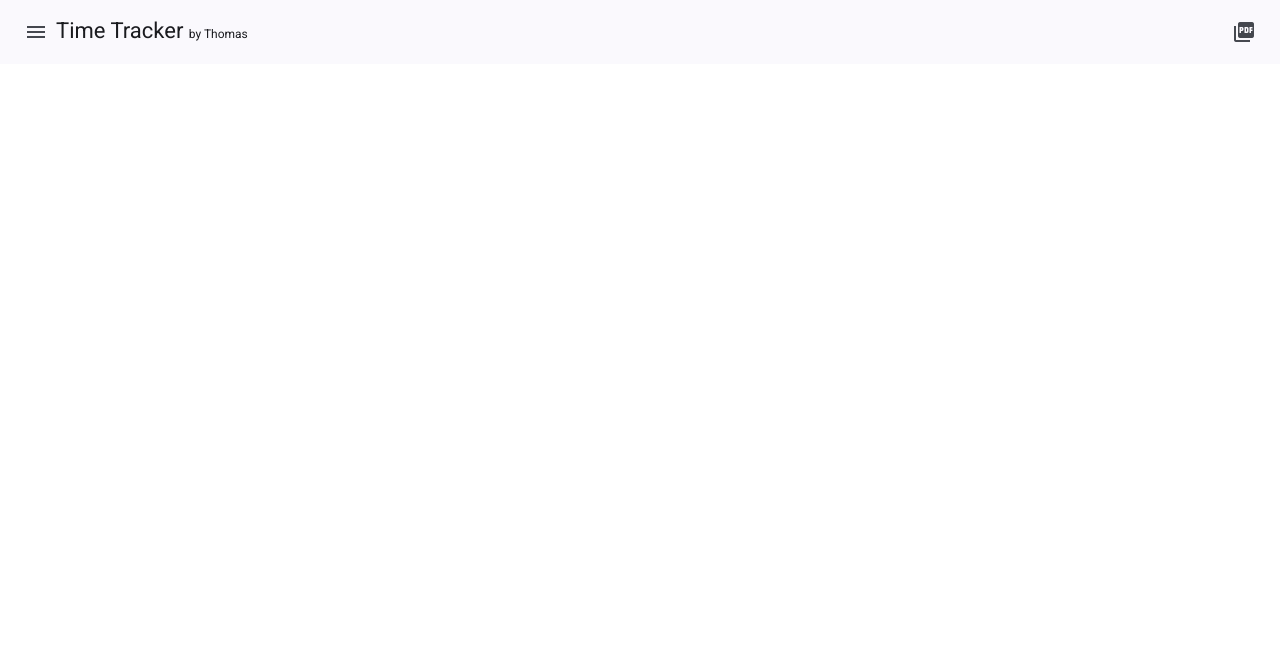
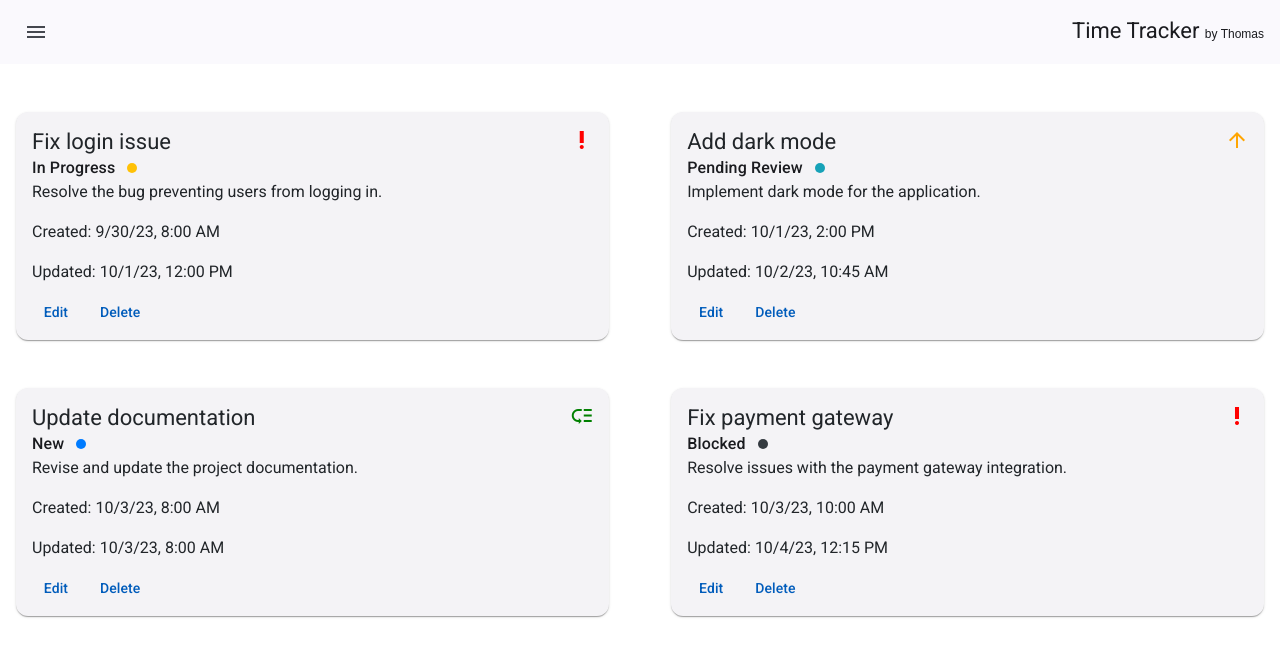
Before and after one commit to StrayFurther/TimeTrack, an Angular app in the folder frontend/: page /home in a window 1280 px wide. Before the commit this address led to /. Shown: the top 656 px of the page. Built offline with nearby package versions, Linux system fonts and the light colour scheme.

Commit message:
ticket overview page, mock data, status

```diff
--- a/frontend/src/app/app.routes.ts
+++ b/frontend/src/app/app.routes.ts
@@ -1,3 +1,7 @@
 import { Routes } from '@angular/router';
+import { TicketOverviewComponent } from './pages/ticket-overview/ticket-overview.component';
 
-export const routes: Routes = [];
+export const routes: Routes = [
+  { path: 'home', component: TicketOverviewComponent },
+  { path: '', redirectTo: 'home', pathMatch: 'full' }
+];
--- /dev/null
+++ b/frontend/src/app/mocks/tickets.ts
@@ -0,0 +1,65 @@
+import { Ticket, TicketStatus, Priority } from '../models/ticket';
+
+export const TICKETS: Ticket[] = [
+  {
+    id: 1,
+    name: 'Fix login issue',
+    description: 'Resolve the bug preventing users from logging in.',
+    Bookings: [
+      {
+        id: 101,
+        description: 'Initial investigation',
+        timeSpent: { hours: 2, minutes: 30, seconds: 0 },
+        createdAt: new Date('2023-10-01T10:00:00'),
+      },
+    ],
+    status: TicketStatus.InProgress,
+    priority: Priority.High,
+    createdAt: new Date('2023-09-30T08:00:00'),
+    updatedAt: new Date('2023-10-01T12:00:00'),
+  },
+  {
+    id: 2,
+    name: 'Add dark mode',
+    description: 'Implement dark mode for the application.',
+    Bookings: [
+      {
+        id: 102,
+        description: 'Design mockups',
+        timeSpent: { hours: 1, minutes: 45, seconds: 0 },
+        createdAt: new Date('2023-10-02T09:00:00'),
+      },
+    ],
+    status: TicketStatus.PendingReview,
+    priority: Priority.Medium,
+    createdAt: new Date('2023-10-01T14:00:00'),
+    updatedAt: new Date('2023-10-02T10:45:00'),
+  },
+  {
+    id: 3,
+    name: 'Update documentation',
+    description: 'Revise and update the project documentation.',
+    Bookings: [],
+    status: TicketStatus.New,
+    priority: Priority.Low,
+    createdAt: new Date('2023-10-03T08:00:00'),
+    updatedAt: new Date('2023-10-03T08:00:00'),
+  },
+  {
+    id: 4,
+    name: 'Fix payment gateway',
+    description: 'Resolve issues with the payment gateway integration.',
+    Bookings: [
+      {
+        id: 103,
+        description: 'Debugging payment errors',
+        timeSpent: { hours: 3, minutes: 15, seconds: 0 },
+        createdAt: new Date('2023-10-04T11:00:00'),
+      },
+    ],
+    status: TicketStatus.Blocked,
+    priority: Priority.High,
+    createdAt: new Date('2023-10-03T10:00:00'),
+    updatedAt: new Date('2023-10-04T12:15:00'),
+  },
+];
--- /dev/null
+++ b/frontend/src/app/models/ticket.ts
@@ -0,0 +1,42 @@
+export interface Time {
+  hours: number;
+  minutes: number;
+  seconds: number;
+}
+
+export interface Booking {
+  id: number;
+  description: string;
+  timeSpent: Time;
+  createdAt: Date;
+  bookerId?: number; // for future use, for example, to track who booked the ticket.
+  // also usable for a group feature
+}
+
+export enum TicketStatus {
+  New = 'New',
+  InProgress = 'In Progress',
+  Completed = 'Completed',
+  PendingReview = 'Pending Review',
+  OnHold = 'On Hold',
+  Cancelled = 'Cancelled',
+  Reopened = 'Reopened',
+  Blocked = 'Blocked',
+}
+
+export enum Priority {
+  High = 'High',
+  Medium = 'Medium',
+  Low = 'Low',
+}
+
+export interface Ticket {
+  id: number;
+  name: string;
+  description: string;
+  Bookings: Booking[];
+  status?: TicketStatus;
+  priority?: Priority;
+  createdAt?: Date;
+  updatedAt?: Date;
+}
--- a/frontend/src/app/pages/page-header/page-header.component.html
+++ b/frontend/src/app/pages/page-header/page-header.component.html
@@ -2,15 +2,22 @@
   <button mat-icon-button class="w-auto" [matMenuTriggerFor]="menu">
     <mat-icon>menu</mat-icon>
   </button>
-  <span class="w-100" >Time Tracker <span class="tt-small-text">by Thomas</span></span>
-  <button mat-icon-button class="w-auto" aria-label="Example icon-button with heart icon">
-    <mat-icon>picture_as_pdf</mat-icon>
-  </button>
+  <span class="w-100 text-end" >Time Tracker <span class="tt-small-text cursive-font">by Thomas</span></span>
 </mat-toolbar>
 <mat-menu #menu="matMenu">
   <button mat-menu-item (click)="console.log('Menu item clicked_: Profile')">
     <mat-icon>person</mat-icon>
     <span>Profile</span>
+  </button>
+  <button mat-menu-item (click)="console.log('Menu item clicked_: Tickets')">
+    <mat-icon class="material-symbols-outlined">
+      local_activity
+    </mat-icon>
+    <span>Tickets</span>
+  </button>
+  <button mat-menu-item class="w-auto" aria-label="Example icon-button with heart icon">
+    <mat-icon>picture_as_pdf</mat-icon>
+    <span>Als PDF exportieren</span>
   </button>
   <button mat-menu-item (click)="console.log('Menu item clicked_: Settings')">
     <mat-icon>settings</mat-icon>
--- /dev/null
+++ b/frontend/src/app/pages/ticket-overview/ticket-overview.component.html
@@ -0,0 +1,25 @@
+<div class="d-flex w-100 justify-content-between flex-wrap px-3">
+  @for (ticket of tickets; track ticket.id) {
+    <mat-card class="mt-5 w-47-5">
+      <mat-card-header class="d-flex w-100">
+        <div class="d-flex flex-column w-100">
+          <mat-card-title>{{ ticket.name }}</mat-card-title>
+          <mat-card-subtitle>
+            {{ ticket.status }}
+            <span class="status-indicator" [ngClass]="getStatusClass(ticket.status)"></span>
+          </mat-card-subtitle>
+        </div>
+        <mat-icon [ngClass]="getPriorityClass(ticket.priority)">{{getPriorityIcon(ticket.priority)}}</mat-icon>
+      </mat-card-header>
+      <mat-card-content>
+        <p>{{ ticket.description }}</p>
+        <p>Created: {{ ticket.createdAt | date:'short' }}</p>
+        <p>Updated: {{ ticket.updatedAt | date:'short' }}</p>
+      </mat-card-content>
+      <mat-card-actions>
+        <button mat-button >Edit</button>
+        <button mat-button >Delete</button>
+      </mat-card-actions>
+    </mat-card>
+  }
+</div>
--- /dev/null
+++ b/frontend/src/app/pages/ticket-overview/ticket-overview.component.scss
@@ -0,0 +1,40 @@
+
+.status-indicator {
+  width: 10px;
+  height: 10px;
+  border-radius: 50%;
+  display: inline-block;
+  margin-left: 8px;
+}
+
+.status-new {
+  background-color: #007bff; // Blue for "New"
+}
+
+.status-in-progress {
+  background-color: #ffc107; // Yellow for "In Progress"
+}
+
+.status-completed {
+  background-color: #28a745; // Green for "Completed"
+}
+
+.status-pending-review {
+  background-color: #17a2b8; // Cyan for "Pending Review"
+}
+
+.status-on-hold {
+  background-color: #6c757d; // Gray for "On Hold"
+}
+
+.status-cancelled {
+  background-color: #dc3545; // Red for "Cancelled"
+}
+
+.status-reopened {
+  background-color: #fd7e14; // Orange for "Reopened"
+}
+
+.status-blocked {
+  background-color: #343a40; // Dark gray for "Blocked"
+}
--- /dev/null
+++ b/frontend/src/app/pages/ticket-overview/ticket-overview.component.ts
@@ -0,0 +1,77 @@
+import { Component } from '@angular/core';
+import {Priority, Ticket, TicketStatus} from '../../models/ticket';
+import {TICKETS} from '../../mocks/tickets';
+import {MatCard, MatCardActions, MatCardContent, MatCardHeader, MatCardTitle, MatCardSubtitle } from '@angular/material/card';
+import {MatButton} from '@angular/material/button';
+import {CommonModule, DatePipe} from '@angular/common';
+import {MatIcon, MatIconModule} from '@angular/material/icon';
+
+@Component({
+  selector: 'app-ticket-overview',
+  imports: [
+    MatCard,
+    MatCardSubtitle,
+    MatCardTitle,
+    MatCardHeader,
+    MatCardContent,
+    MatButton,
+    MatCardActions,
+    DatePipe,
+    CommonModule,
+    MatIcon
+  ],
+  templateUrl: './ticket-overview.component.html',
+  styleUrl: './ticket-overview.component.scss'
+})
+export class TicketOverviewComponent {
+  tickets: Ticket[] = TICKETS;
+
+  getPriorityClass(priority?: Priority): string {
+    switch (priority) {
+      case 'High':
+        return 'priority-high';
+      case 'Medium':
+        return 'priority-medium';
+      case 'Low':
+        return 'priority-low';
+      default:
+        return '';
+    }
+  }
+
+  getPriorityIcon(priority?: Priority): string {
+    switch (priority) {
+      case 'High':
+        return 'priority_high'; // Urgent icon
+      case 'Medium':
+        return 'arrow_upward'; // Moderate importance
+      case 'Low':
+        return 'low_priority'; // Low importance
+      default:
+        return 'help'; // Default or unknown priority
+    }
+  }
+
+  getStatusClass(status?: TicketStatus): string {
+    switch (status) {
+      case TicketStatus.New:
+        return 'status-new';
+      case TicketStatus.InProgress:
+        return 'status-in-progress';
+      case TicketStatus.Completed:
+        return 'status-completed';
+      case TicketStatus.PendingReview:
+        return 'status-pending-review';
+      case TicketStatus.OnHold:
+        return 'status-on-hold';
+      case TicketStatus.Cancelled:
+        return 'status-cancelled';
+      case TicketStatus.Reopened:
+        return 'status-reopened';
+      case TicketStatus.Blocked:
+        return 'status-blocked';
+      default:
+        return '';
+    }
+  }
+}
--- a/frontend/src/styles.scss
+++ b/frontend/src/styles.scss
@@ -22,6 +22,30 @@ body { margin: 0; font-family: Roboto, "Helvetica Neue", sans-serif; }
   font-size: 12px;
 }
 
+.cursive-font {
+  font-family: 'Cursive', 'Brush Script MT', sans-serif;
+}
+
+.w-45 {
+  width: 45%;
+}
+
+.w-47-5 {
+  width: 47.5%;
+}
+
+.priority-high {
+  color: #FF0000 !important;
+}
+
+.priority-medium {
+  color: #FFA500 !important;
+}
+
+.priority-low {
+  color: #008000 !important;
+}
+
 @media (max-width: 600px) {
   .tt-small-text {
     font-size: 10px;
```
Also changed, not shown: frontend/src/app/utils/ticket-mapper.ts (added, +25 -0 lines), 1 other file (tests, documents, lock files or other folders).
